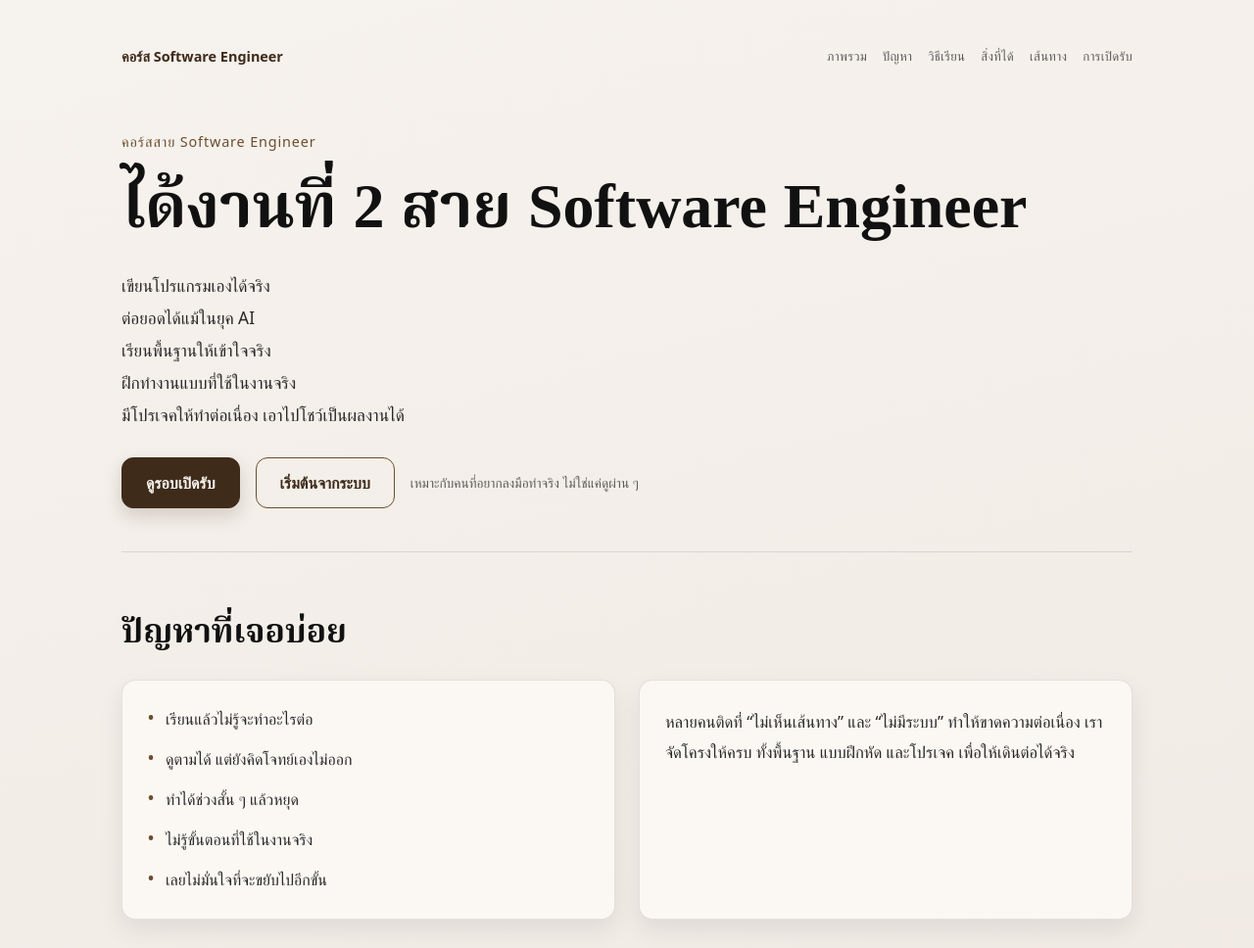
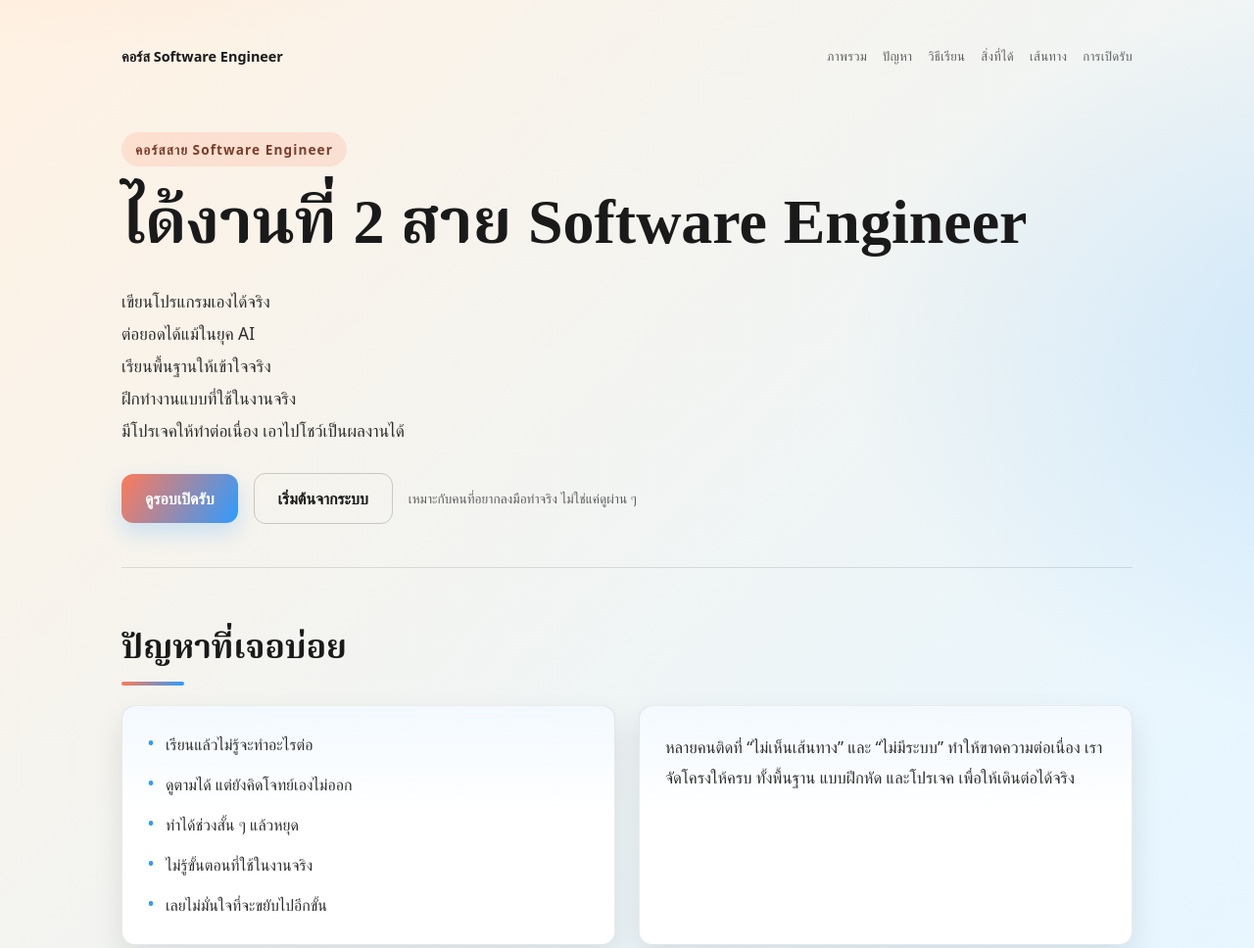
Before and after one commit to Thuwanon01/ez-forward, a plain HTML site: page index.html in a window 1280 px wide. Shown: the top 968 px of the page at 98% size. Drawn offline with Linux system fonts and the light colour scheme; a web font is replaced by a local one.

Commit message:
Update colorful theme

```diff
--- a/index.html
+++ b/index.html
@@ -9,16 +9,18 @@
   <link href="https://fonts.googleapis.com/css2?family=IBM+Plex+Sans+Thai:wght@300;400;500;600&family=Noto+Serif+Thai:wght@500;700&display=swap" rel="stylesheet" />
   <style>
     :root {
-      --bg-1: #f6f2ed;
-      --bg-2: #e7e0d7;
-      --ink: #111111;
-      --ink-soft: #2a2a2a;
-      --muted: #5c5c5c;
-      --brown: #6b4e2e;
-      --brown-dark: #3e2b1a;
-      --line: rgba(17, 17, 17, 0.12);
-      --card: #fbf8f4;
-      --shadow: 0 10px 24px rgba(0, 0, 0, 0.08);
+      --bg-1: #fff2e3;
+      --bg-2: #e7f6ff;
+      --bg-3: #eef9f1;
+      --ink: #1a1a1a;
+      --ink-soft: #2f2f2f;
+      --muted: #5f5f5f;
+      --accent-1: #ff7a59;
+      --accent-2: #2f9bff;
+      --accent-3: #3ac47d;
+      --line: rgba(20, 20, 20, 0.12);
+      --card: #ffffff;
+      --shadow: 0 14px 30px rgba(17, 17, 17, 0.1);
     }
 
     * {
@@ -29,7 +31,11 @@
       margin: 0;
       font-family: "IBM Plex Sans Thai", system-ui, -apple-system, sans-serif;
       color: var(--ink);
-      background: linear-gradient(165deg, var(--bg-1), var(--bg-2));
+      background:
+        radial-gradient(900px 600px at 8% -10%, rgba(255, 122, 89, 0.18), transparent 60%),
+        radial-gradient(1000px 680px at 110% 12%, rgba(47, 155, 255, 0.16), transparent 55%),
+        radial-gradient(900px 640px at 70% 120%, rgba(58, 196, 125, 0.16), transparent 60%),
+        linear-gradient(135deg, var(--bg-1) 0%, var(--bg-2) 48%, var(--bg-3) 100%);
       min-height: 100vh;
     }
 
@@ -55,7 +61,7 @@
     .brand {
       font-weight: 600;
       font-size: 0.9rem;
-      color: var(--brown-dark);
+      color: var(--ink);
     }
 
     nav {
@@ -73,7 +79,7 @@
     }
 
     nav a:hover {
-      border-bottom-color: var(--brown);
+      border-bottom-color: var(--accent-2);
     }
 
     .hero {
@@ -84,10 +90,14 @@
     }
 
     .eyebrow {
-      font-size: 0.9rem;
-      letter-spacing: 0.06em;
-      font-weight: 500;
-      color: var(--brown);
+      font-size: 0.85rem;
+      letter-spacing: 0.08em;
+      font-weight: 600;
+      color: #7a3d2b;
+      background: rgba(255, 122, 89, 0.16);
+      padding: 8px 14px;
+      border-radius: 999px;
+      width: fit-content;
     }
 
     h1 {
@@ -122,22 +132,22 @@
       padding: 14px 24px;
       border-radius: 12px;
       font-weight: 600;
-      border: 1px solid var(--brown-dark);
-      background: var(--brown-dark);
-      color: #f8f3ee;
-      box-shadow: 0 8px 18px rgba(62, 43, 26, 0.18);
+      border: none;
+      background: linear-gradient(120deg, var(--accent-1), var(--accent-2));
+      color: #ffffff;
+      box-shadow: 0 10px 22px rgba(47, 155, 255, 0.22);
       transition: transform 0.2s ease, box-shadow 0.2s ease;
     }
 
     .btn:hover {
       transform: translateY(-2px);
-      box-shadow: 0 12px 22px rgba(62, 43, 26, 0.22);
+      box-shadow: 0 14px 26px rgba(47, 155, 255, 0.26);
     }
 
     .btn.secondary {
       background: transparent;
-      color: var(--brown-dark);
-      border-color: var(--brown);
+      color: var(--ink);
+      border: 1px solid rgba(26, 26, 26, 0.2);
       box-shadow: none;
     }
 
@@ -162,6 +172,19 @@
       font-weight: 600;
       font-size: clamp(1.5rem, 3.5vw, 2.1rem);
       margin: 0 0 20px;
+      position: relative;
+      padding-bottom: 10px;
+    }
+
+    .section-title::after {
+      content: "";
+      position: absolute;
+      left: 0;
+      bottom: 0;
+      width: 64px;
+      height: 4px;
+      border-radius: 999px;
+      background: linear-gradient(90deg, var(--accent-1), var(--accent-2));
     }
 
     .grid {
@@ -174,8 +197,8 @@
     }
 
     .card {
-      background: var(--card);
-      border: 1px solid rgba(17, 17, 17, 0.1);
+      background: linear-gradient(180deg, rgba(47, 155, 255, 0.06), transparent 45%), var(--card);
+      border: 1px solid rgba(17, 17, 17, 0.08);
       border-radius: 14px;
       padding: 26px;
       box-shadow: var(--shadow);
@@ -199,7 +222,7 @@
 
     li::before {
       content: "•";
-      color: var(--brown);
+      color: var(--accent-2);
       font-weight: 700;
       line-height: 1.4;
     }
```
